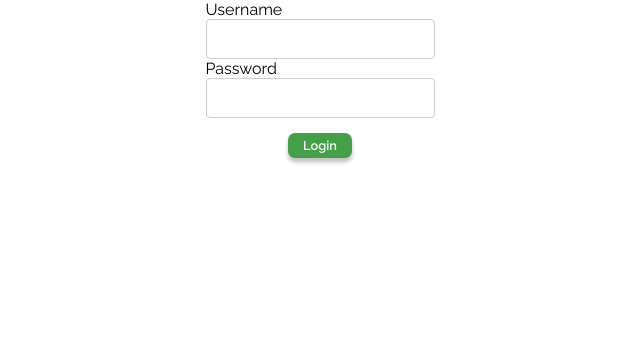
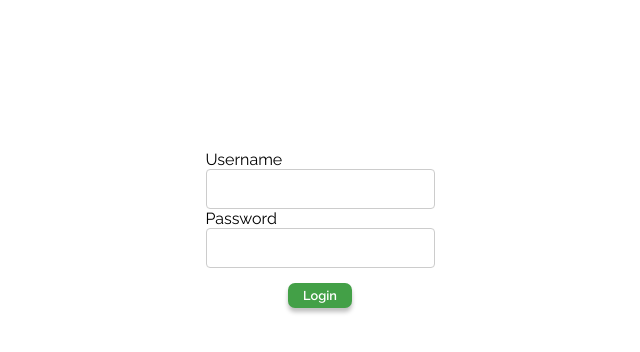
Before and after one commit to Mr-Hache/bidWiz-Frontend, a Next.js app: page /Componets/auth in a window 1280 px wide. Shown: the top 352 px of the page, without its empty margins (320-960 px from the left). Built offline with nearby package versions, Linux system fonts and the light colour scheme.

Commit message:
cambio d elogica para estilos en auth

```diff
--- a/app/Componets/auth/auth.module.scss
+++ b/app/Componets/auth/auth.module.scss
@@ -9,6 +9,8 @@
     width: 100%;
     justify-content: center;
     align-items: center;
+    padding-top: 150px;
+
     .label{
         margin-top: 10px;
     }
@@ -27,4 +29,7 @@
     .button{
         @include button-styles2(1vw);
   }
+  .link {
+    text-decoration: none;
+  }
 }
```
